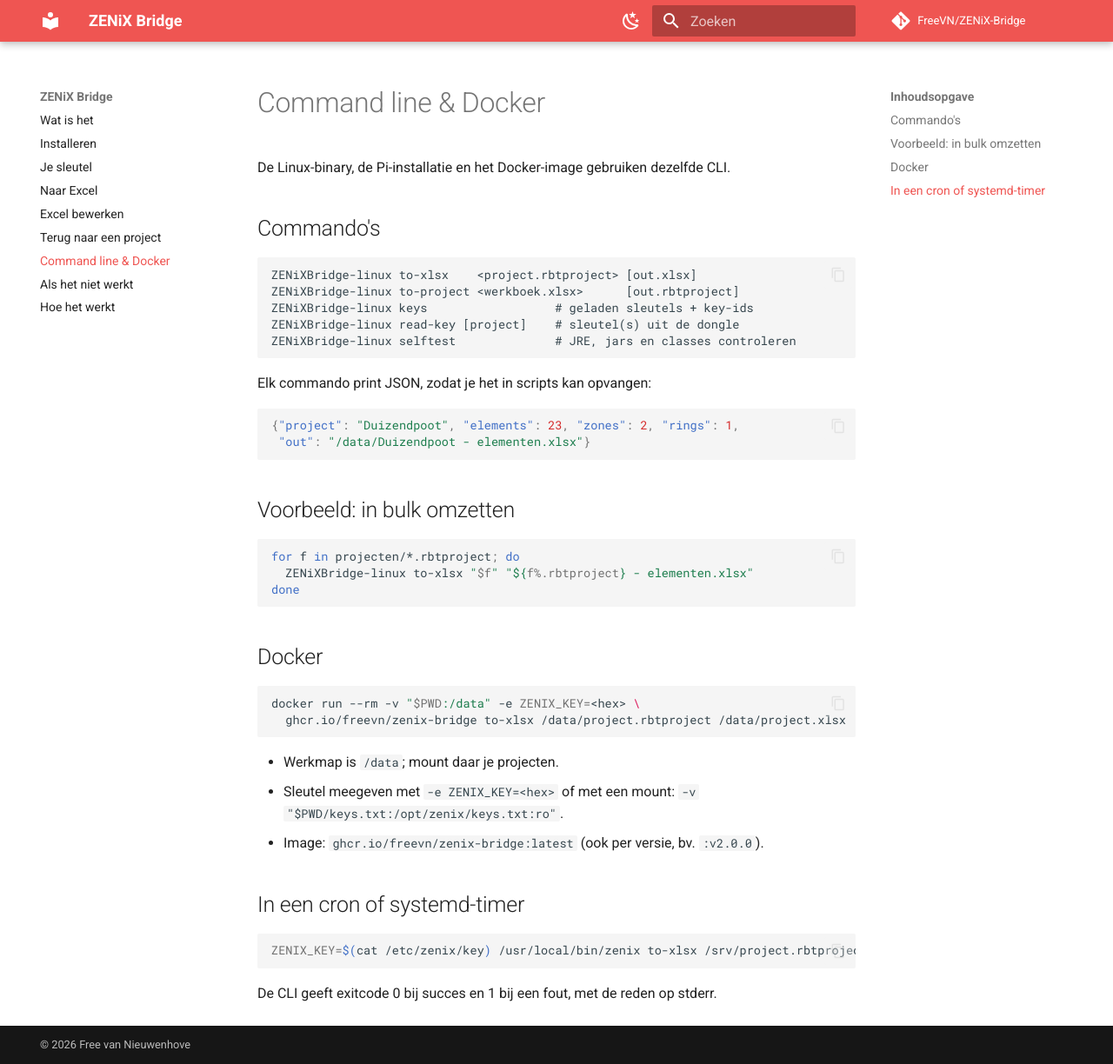
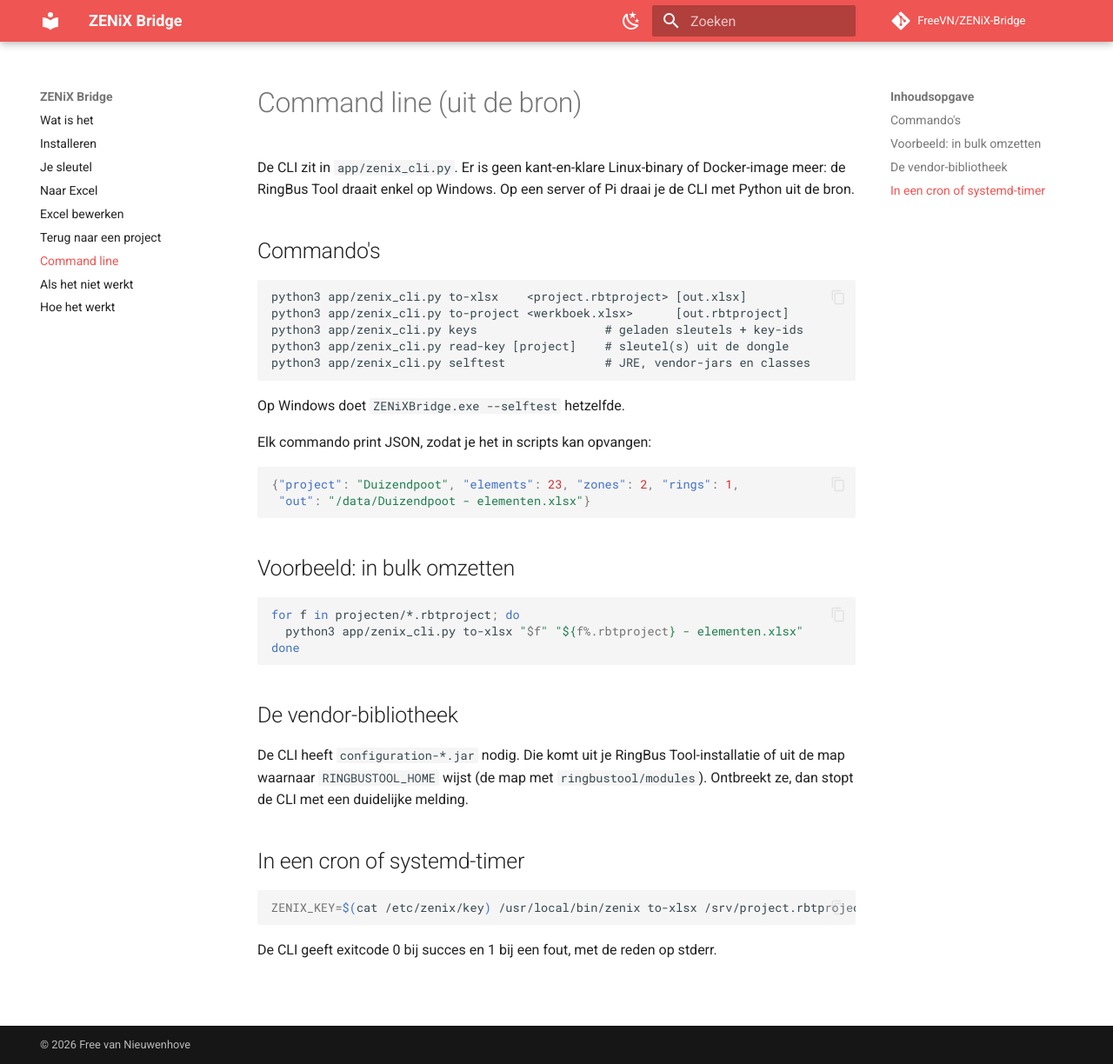
Before and after one commit to FreeVN/ZENiX-Bridge, an MkDocs documentation site: the page built from docs/cli.md, in a window 1280 px wide and 1224 px high. Shown: the whole window at 87% size. Built offline with MkDocs 1.6.1 and Material for MkDocs 9.7.7, drawn with Linux system fonts in a browser that asks for light colours; comment, search, counter and statistics services are not loaded.

Commit message:
docs: alleen Windows; Linux- en Docker-secties geschrapt
De RingBus Tool draait enkel op Windows. De exe van de Bridge staat vanaf nu als
release in deze repo.

````diff
--- a/docs/cli.md
+++ b/docs/cli.md
@@ -1,16 +1,20 @@
-# Command line & Docker
+# Command line (uit de bron)
 
-De Linux-binary, de Pi-installatie en het Docker-image gebruiken dezelfde CLI.
+De CLI zit in `app/zenix_cli.py`. Er is geen kant-en-klare Linux-binary of
+Docker-image meer: de RingBus Tool draait enkel op Windows. Op een server of Pi
+draai je de CLI met Python uit de bron.
 
 ## Commando's
 
 ```
-ZENiXBridge-linux to-xlsx    <project.rbtproject> [out.xlsx]
-ZENiXBridge-linux to-project <werkboek.xlsx>      [out.rbtproject]
-ZENiXBridge-linux keys                  # geladen sleutels + key-ids
-ZENiXBridge-linux read-key [project]    # sleutel(s) uit de dongle
-ZENiXBridge-linux selftest              # JRE, jars en classes controleren
+python3 app/zenix_cli.py to-xlsx    <project.rbtproject> [out.xlsx]
+python3 app/zenix_cli.py to-project <werkboek.xlsx>      [out.rbtproject]
+python3 app/zenix_cli.py keys                  # geladen sleutels + key-ids
+python3 app/zenix_cli.py read-key [project]    # sleutel(s) uit de dongle
+python3 app/zenix_cli.py selftest              # JRE, vendor-jars en classes
 ```
+
+Op Windows doet `ZENiXBridge.exe --selftest` hetzelfde.
 
 Elk commando print JSON, zodat je het in scripts kan opvangen:
 
@@ -23,21 +27,15 @@ Elk commando print JSON, zodat je het in scripts kan opvangen:
 
 ```bash
 for f in projecten/*.rbtproject; do
-  ZENiXBridge-linux to-xlsx "$f" "${f%.rbtproject} - elementen.xlsx"
+  python3 app/zenix_cli.py to-xlsx "$f" "${f%.rbtproject} - elementen.xlsx"
 done
 ```
 
-## Docker
+## De vendor-bibliotheek
 
-```bash
-docker run --rm -v "$PWD:/data" -e ZENIX_KEY=<hex> \
-  ghcr.io/freevn/zenix-bridge to-xlsx /data/project.rbtproject /data/project.xlsx
-```
-
-- Werkmap is `/data`; mount daar je projecten.
-- Sleutel meegeven met `-e ZENIX_KEY=<hex>` of met een mount:
-  `-v "$PWD/keys.txt:/opt/zenix/keys.txt:ro"`.
-- Image: `ghcr.io/freevn/zenix-bridge:latest` (ook per versie, bv. `:v2.0.0`).
+De CLI heeft `configuration-*.jar` nodig. Die komt uit je RingBus Tool-installatie
+of uit de map waarnaar `RINGBUSTOOL_HOME` wijst (de map met
+`ringbustool/modules`). Ontbreekt ze, dan stopt de CLI met een duidelijke melding.
 
 ## In een cron of systemd-timer
 
--- a/mkdocs.yml
+++ b/mkdocs.yml
@@ -47,7 +47,7 @@ nav:
   - Naar Excel: naar-excel.md
   - Excel bewerken: bewerken.md
   - Terug naar een project: terug-naar-project.md
-  - Command line & Docker: cli.md
+  - Command line: cli.md
   - Als het niet werkt: problemen.md
   - Hoe het werkt: technisch.md
 
````
Also changed, not shown: docs/index.md (+4 -5 lines), docs/installatie.md (+8 -29 lines), docs/problemen.md (+6 -5 lines), docs/technisch.md (+1 -2 lines).
